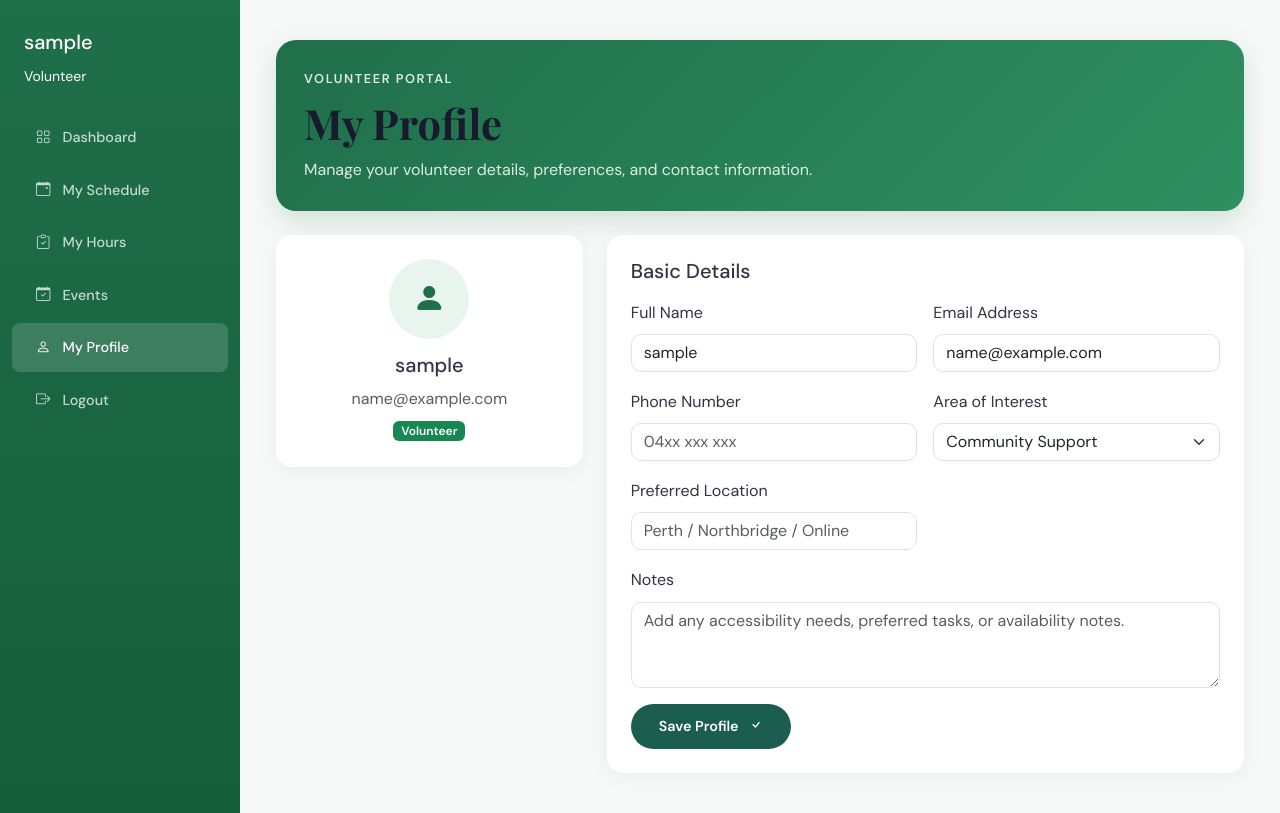
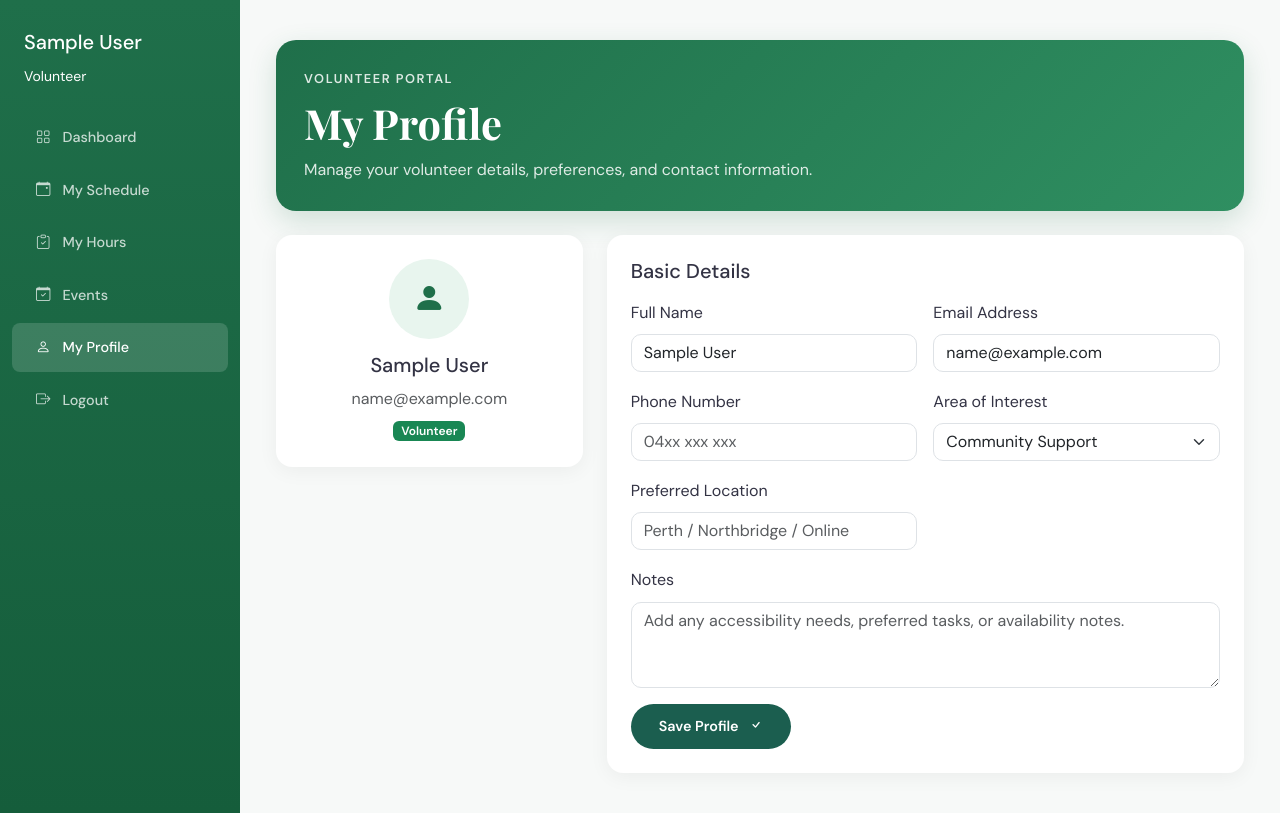
Before and after one commit to Harpreet-Personal/WMAA-Website-Project, a Flask app: page /volunteer-profile in a window 1280 px wide. Run offline with Flask 3, Linux system fonts and the light colour scheme; a user stored in the database is signed in; tables that the repository leaves empty hold one stand-in row (values such as "Sample post").

Commit message:
Add Flask-Login authentication and logged-in volunteer support

```diff
--- a/app.py
+++ b/app.py
@@ -4,6 +4,7 @@ from datetime import datetime, timezone
 
 from services.volunteer_stats_service import get_dashboard_statistics
 from services.volunteer_schedule_service import get_volunteer_schedule
+from services.volunteer_hours_service import get_volunteer_hours
 
 # Flask core imports
 from flask import Flask, render_template, session, redirect, request, url_for, jsonify
@@ -13,7 +14,7 @@ from flask_migrate import Migrate
 from flask_babel import Babel, gettext as _
 
 # Flask-Login: manages user session after login
-from flask_login import LoginManager
+from flask_login import LoginManager, current_user, login_user, logout_user, login_required
 
 # Flask-Mail: sends OTP verification emails to users
 from flask_mail import Mail, Message
@@ -67,7 +68,7 @@ login_manager.login_view = "volunteer"
 @login_manager.user_loader
 def load_user(user_id):
     # Tells Flask-Login how to reload the user object from the session
-    return User.query.get(int(user_id))
+    return db.session.get(User, int(user_id))
 
 # Create all database tables on startup if they don't already exist
 #with app.app_context():
@@ -131,7 +132,30 @@ def set_language(lang):
 def volunteer():
     # Renders the combined login/signup page (volunteer portal)
     return render_template("volunteer.html")
+@app.route("/login", methods=["POST"])
+def login():
+    """
+    Handles volunteer login.
+    """
 
+    email = request.form.get("email", "").strip()
+    password = request.form.get("password", "")
+
+    user = User.query.filter_by(email=email).first()
+
+    if not user or not user.check_password(password):
+        return render_template(
+            "volunteer.html",
+            error="Invalid email or password."
+        )
+
+    login_user(user)
+
+    session["user_name"] = user.full_name
+    session["user_role"] = user.role
+    session["user_email"] = user.email
+
+    return redirect(url_for("dashboard"))
 # ── Signup Route ─────────────────────────────────────────────────────────────
 # Handles volunteer registration with email OTP verification.
 # User data is temporarily stored in session until OTP is confirmed.
@@ -238,44 +262,49 @@ def forgot_password():
     return render_template("forgot-password.html")
 
 @app.route("/vol-dashboard")
+@login_required
 def dashboard():
     user = {
-
-        "name": session.get("user_name", "Volunteer"),
-
-        "role": session.get("user_role", "volunteer")
-
+        "name": current_user.full_name,
+        "role": current_user.role
     }
-
     return render_template("vol-dashboard.html", user=user)
 
 @app.route("/volunteer-schedule")
+@login_required
 def volunteer_schedule():
     return render_template("volunteer-schedule.html")
 
 @app.route("/volunteer-tasks")
+@login_required
 def volunteer_tasks():
     return render_template("volunteer-tasks.html")
 
 @app.route("/volunteer-events")
+@login_required
 def volunteer_events():
     return render_template("volunteer-events.html")
 
 @app.route("/volunteer-profile")
+@login_required
 def volunteer_profile():
     user = {
-        "name": session.get("user_name", "Volunteer"),
-        "role": session.get("user_role", "volunteer"),
-        "email": session.get("user_email", "volunteer@email.com")
+        "name": current_user.full_name,
+        "role": current_user.role,
+        "email": current_user.email,
+        "phone": current_user.phone_number,
+        "availability": current_user.availability
     }
     return render_template("volunteer-profile.html", user=user)
 
 @app.route("/logout")
 def logout():
+    logout_user()
     session.clear()
     return redirect(url_for("volunteer"))
 
 @app.route("/api/volunteer/dashboard-stats/<int:volunteer_id>", methods=["GET"])
+@login_required
 def volunteer_dashboard_stats(volunteer_id):
     """
     Returns dashboard statistics for a volunteer.
@@ -289,6 +318,7 @@ def volunteer_dashboard_stats(volunteer_id):
     }, 200
 
 @app.route("/api/volunteer/schedule/<int:volunteer_id>", methods=["GET"])
+@login_required
 def volunteer_schedule_api(volunteer_id):
     """
     Returns volunteer schedule data.
@@ -302,6 +332,7 @@ def volunteer_schedule_api(volunteer_id):
     }, 200
 
 @app.route("/api/volunteer/availability/<int:volunteer_id>", methods=["GET"])
+@login_required
 def volunteer_availability_api(volunteer_id):
     """
     Returns volunteer availability data.
@@ -330,6 +361,7 @@ def volunteer_availability_api(volunteer_id):
     }, 200
 
 @app.route("/api/volunteer/availability", methods=["POST"])
+@login_required
 def save_volunteer_availability():
     """
     Saves volunteer availability to database.
@@ -339,7 +371,7 @@ def save_volunteer_availability():
         data = request.get_json()
 
         availability = VolunteerAvailability(
-            volunteer_id=1,
+            volunteer_id=current_user.id,
             available_date=datetime.strptime(
                 data["available_date"],
                 "%Y-%m-%d"
@@ -374,6 +406,7 @@ def save_volunteer_availability():
         }), 500
 
 @app.route("/api/volunteer/register-interest", methods=["POST"])
+@login_required
 def register_interest():
     """
     Stores volunteer interest for an event.
@@ -385,7 +418,7 @@ def register_interest():
     event_date = data.get("event_date")
 
     existing_interest = VolunteerEventInterest.query.filter_by(
-        volunteer_id=1,
+        volunteer_id=current_user.id,
         event_name=event_name,
         event_date=datetime.strptime(event_date, "%Y-%m-%d").date()
     ).first()
@@ -397,7 +430,7 @@ def register_interest():
         }, 400
 
     new_interest = VolunteerEventInterest(
-        volunteer_id=1,
+        volunteer_id=current_user.id,
         event_name=event_name,
         event_date=datetime.strptime(event_date, "%Y-%m-%d").date()
     )
@@ -410,5 +443,19 @@ def register_interest():
         "message": "Interest registered successfully"
     }, 201
 
+@app.route("/api/volunteer/hours", methods=["GET"])
+@login_required
+def volunteer_hours_api():
+    """
+    Returns volunteer hours data.
+    """
+
+    data = get_volunteer_hours(current_user.id)
+
+    return {
+        "success": True,
+        "data": data
+    }, 200
+
 if __name__ == "__main__":
     app.run(debug=True)
--- a/templates/volunteer-profile.html
+++ b/templates/volunteer-profile.html
@@ -46,7 +46,9 @@
 .profile-header p {
   color: rgba(255,255,255,0.85);
 }
-
+.profile-header h2 {
+  color: #fff;
+}
 .dashboard-card {
   background: #fff;
   border-radius: 16px;
```
Also changed, not shown: services/volunteer_hours_service.py (added, +49 -0 lines), templates/volunteer.html (+6 -4 lines).
